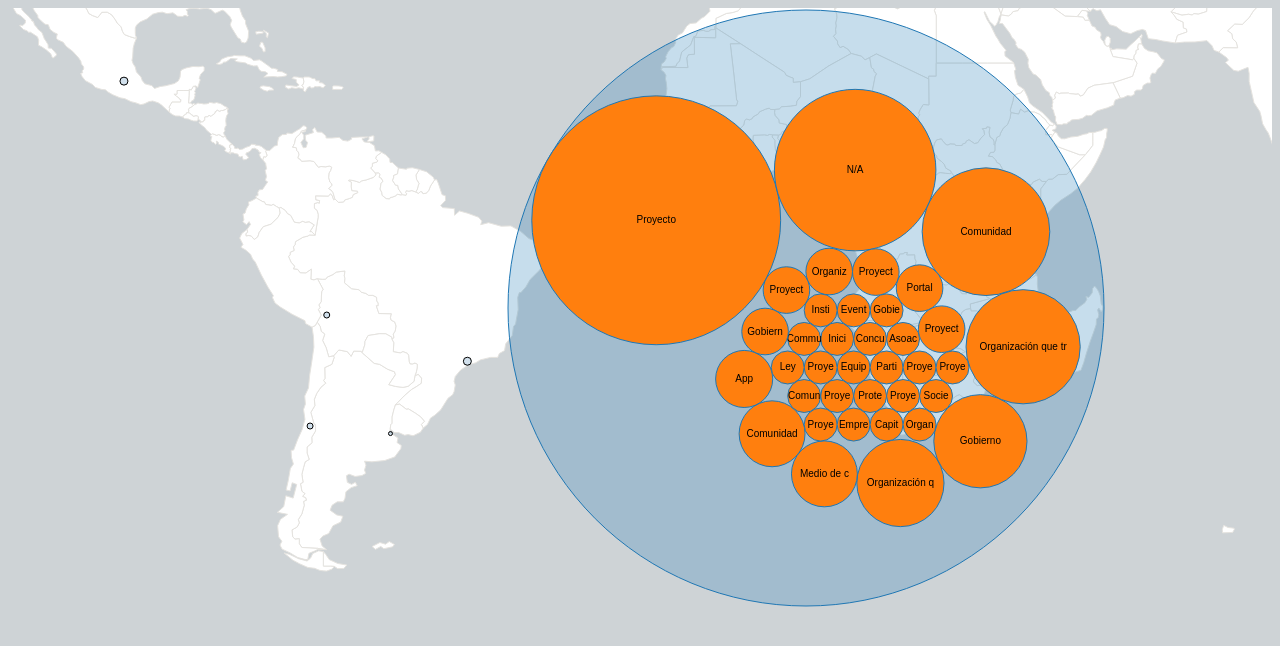
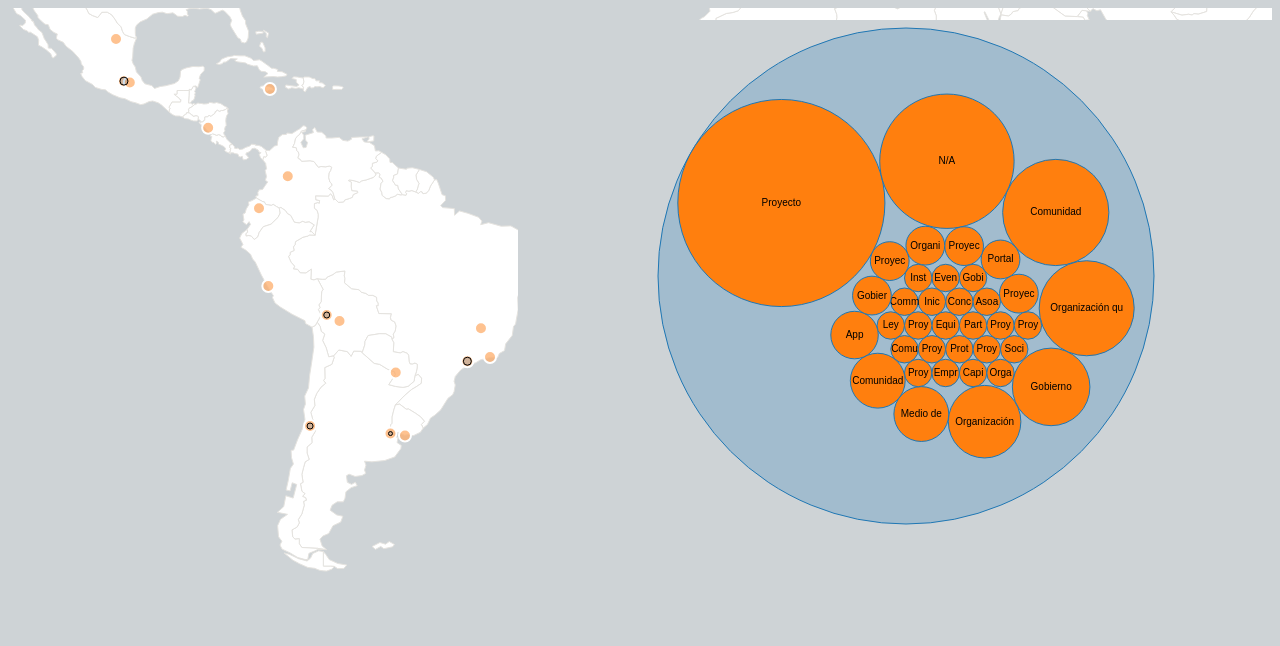
Before and after one commit to Soviet-Genosha/abrelatam-viz, a website: page public/index.html in a window 1280 px wide. Drawn offline with Linux system fonts and the light colour scheme; a web font is replaced by a local one.

Commit message:
ciudades pronto

```diff
--- a/public/scripts/app.js
+++ b/public/scripts/app.js
@@ -6,7 +6,7 @@ $(document).ready(function(){
     var ready = function(error, projects, cities,us,relations){
 
         window.abreLatam.map.load();
-        // window.abreLatam.map.setupBubbles(cities);
+        window.abreLatam.map.setupBubbles(cities);
         window.abreLatam.relationships.load(us, cities, relations);
         window.abreLatam.cloud.load(projects);
     };
--- a/public/scripts/map.js
+++ b/public/scripts/map.js
@@ -33,6 +33,15 @@ window.abreLatam.map = {
             return {path: this.path, projection: this.projection};
         },
         });
+    //HACK: To hide the rest of the wolrd
+    d3.select("svg")
+                .append("rect")
+                .attr("transform", "translate(500,2)")
+                .attr("class","back")
+                .attr("x", 10)
+                .attr("y", 10)
+                .attr("width", 1025)
+                .attr("height", 800)
 
     },
     setupBubbles: function(cities){
--- a/public/scripts/simple-cloud.js
+++ b/public/scripts/simple-cloud.js
@@ -9,9 +9,9 @@ window.abreLatam.cloud = {
 
     var 	width = 500,
             height = 600,
-            padding = 2, // separation between same-color nodes
+            padding = 5, // separation between same-color nodes
             clusterPadding = 15, // separation between different-color nodes
-            maxRadius = 20;
+            maxRadius = 30;
 
             var groups = _.countBy(projects, function(d){
                 return d.Tipo2.trim() === "" ? "N/A" : d.Tipo2 ;
@@ -35,7 +35,7 @@ window.abreLatam.cloud = {
             };
 
 
-			var diameter = 600,
+			var diameter = 500,
 			    format = d3.format(",d");
 
 			var pack = d3.layout.pack()
@@ -44,7 +44,14 @@ window.abreLatam.cloud = {
 
 			var svg = d3.select("svg")
 			  .append("g")
-			    .attr("transform", "translate(500,2)");
+			    .attr("transform", "translate(650,20)");
+
+			svg.append("rect")
+				.attr("class","back")
+				.attr("x", 10)
+	            .attr("y", 10)
+	            .attr("width", 1025)
+	            .attr("height", 800)
 
 
 			 var node = svg.datum(root).selectAll(".node")
--- a/public/styles/app.css
+++ b/public/styles/app.css
@@ -55,3 +55,7 @@ circle {
 text {
   font: 10px sans-serif;
 }
+
+rect.back{
+	fill: rgb(206, 211, 214);
+}
```
